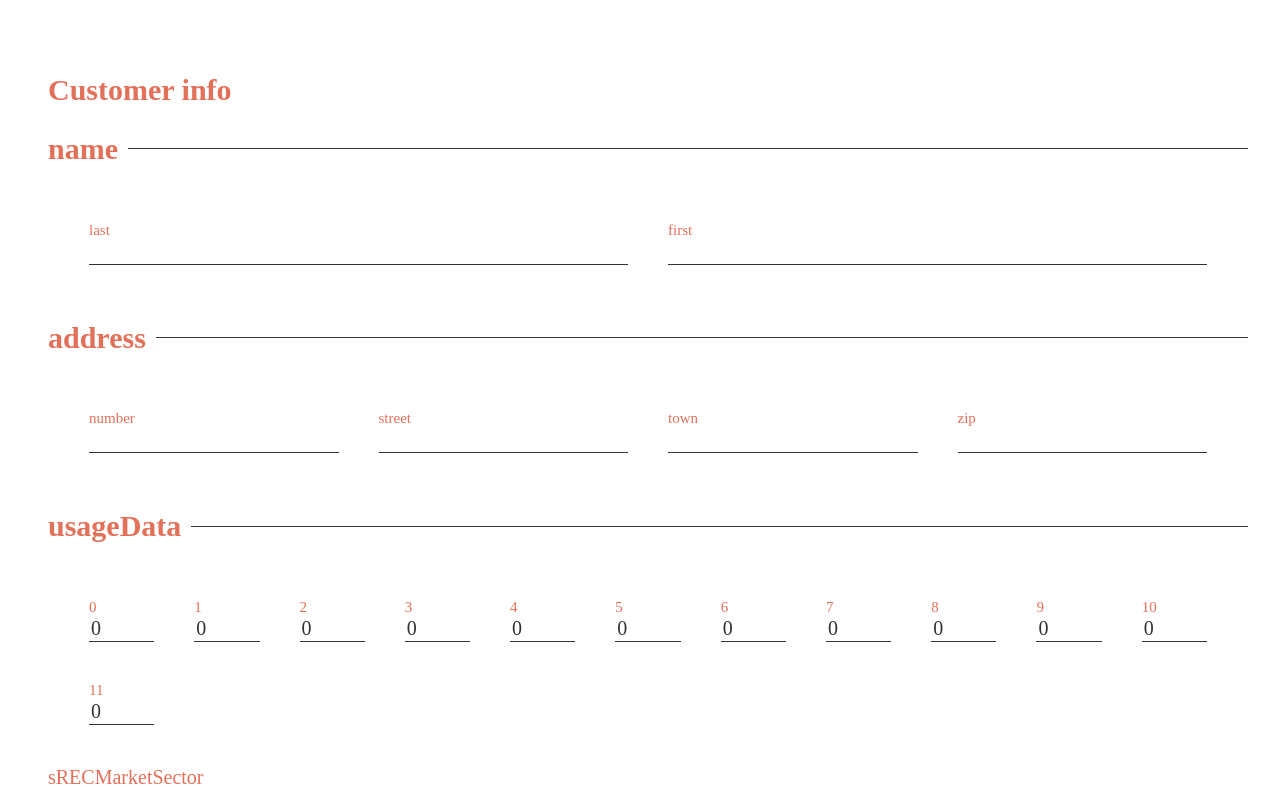
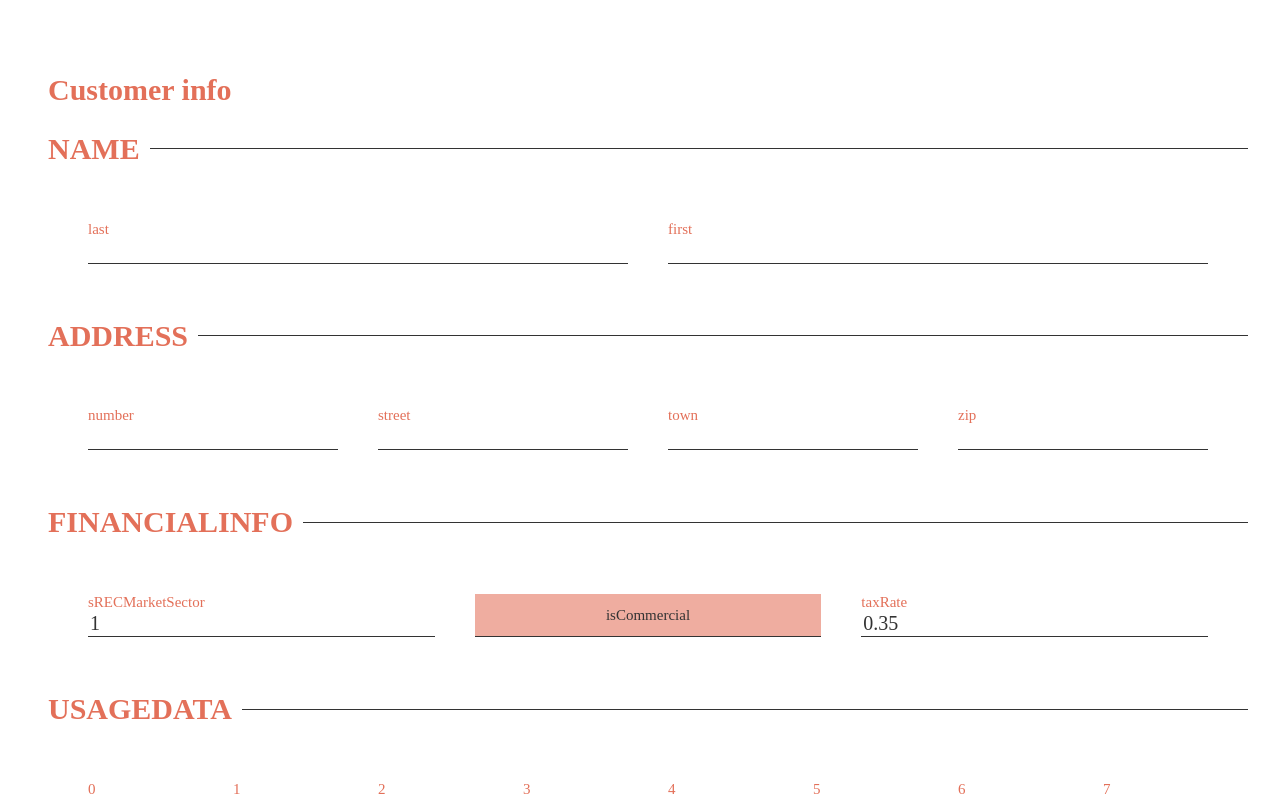
Before and after one commit to pete-murphy/sunwindapp, a React (Create React App) app: page / in a window 1280 px wide. Shown: the top 800 px of the page. Built offline with nearby package versions, Linux system fonts and the light colour scheme.

Commit message:
Compiled with no warnings, but checkbox/toggle inputs are buggy

```diff
--- a/src/App.js
+++ b/src/App.js
@@ -5,6 +5,9 @@ import ClientForm from "./components/ClientForm"
 class App extends Component {
   constructor() {
     super()
+
+    this.handleClientChange = this.handleClientChange.bind(this)
+    this.handleClientToggle = this.handleClientToggle.bind(this)
     this.state = {
       client: {
         name: {
@@ -17,9 +20,12 @@ class App extends Component {
           town: "",
           zip: ""
         },
+        financialInfo: {
+          sRECMarketSector: 1,
+          isCommercial: true,
+          taxRate: 0.35
+        },
         usageData: Array(12).fill(0),
-        sRECMarketSector: 1,
-        isCommercial: true,
         incentivePrograms: {
           fITC: true,
           sMART: false,
@@ -27,8 +33,7 @@ class App extends Component {
           mACRS: true,
           nantucketSolar: false,
           netMetering: true
-        },
-        taxRate: 0.35
+        }
       },
       system: {
         arrays: [
@@ -57,8 +62,36 @@ class App extends Component {
     }
   }
 
+  handleClientChange(value, name, category) {
+    this.setState(
+      ({ client }) =>
+        category ? (client[category][name] = value) : (client[name] = value)
+    )
+  }
+
+  handleClientToggle(name, category) {
+    console.log("Then: ", JSON.stringify(this.state.client, null, 2))
+    this.setState(
+      ({ client }) =>
+        category
+          ? (client[category][name] = !client[category][name])
+          : (client[name] = !client[name])
+    )
+  }
+
+  componentDidUpdate() {
+    const { client } = this.state
+    console.log("Now: ", JSON.stringify(client, null, 2))
+  }
+
   render() {
-    return <ClientForm {...this.state.client} />
+    return (
+      <ClientForm
+        {...this.state.client}
+        handleChange={this.handleClientChange}
+        handleToggle={this.handleClientToggle}
+      />
+    )
   }
 }
 
--- a/src/components/ClientForm.js
+++ b/src/components/ClientForm.js
@@ -8,11 +8,9 @@ const Form = styled.form`
 
 const Fieldset = styled.div`
   display: grid;
-  grid-template-columns: repeat(auto-fit, minmax(8ch, 1fr));
+  grid-template-columns: repeat(auto-fit, minmax(12ch, 1fr));
   grid-gap: 20px;
   padding: 1rem;
-  border: 1px solid white;
-  border-radius: 3px;
   margin: 0.5rem;
 `
 
@@ -33,8 +31,8 @@ const Legend = styled.div`
 
 const InputGroup = styled.div`
   display: flex;
-  flex-direction: column;
-  justify-content: flex-end;
+  flex-direction: ${props => (props.row ? "row" : "column")};
+  justify-content: ${props => (props.row ? "flex-start" : "flex-end")};
   padding: 0.5rem;
   grid-column: span ${props => (props.span ? props.span : "1")};
   & label {
@@ -42,7 +40,22 @@ const InputGroup = styled.div`
   }
 `
 
+const Input = styled.input``
+
+const Checkbox = styled.input`
+  font-size: 0.75rem;
+  width: 100%;
+  background-color: ${props => (props.on ? "var(--peach)" : "transparent")};
+`
+
 export default class ClientForm extends Component {
+  constructor() {
+    super()
+
+    this.handleChange = this.handleChange.bind(this)
+    this.handleToggle = this.handleToggle.bind(this)
+  }
+
   static propTypes = {
     name: PropTypes.shape({
       first: PropTypes.string.isRequired,
@@ -66,7 +79,8 @@ export default class ClientForm extends Component {
       mACRS: PropTypes.bool.isRequired,
       nantucketSolar: PropTypes.bool.isRequired,
       netMetering: PropTypes.bool.isRequired
-    }).isRequired
+    }).isRequired,
+    handleChange: PropTypes.func.isRequired
   }
 
   static defaultProps = {
@@ -76,38 +90,61 @@ export default class ClientForm extends Component {
     }
   }
 
+  handleChange(e) {
+    const { category } = e.target.dataset
+    const { name, value } = e.target
+    this.props.handleChange(value, name, category)
+  }
+
+  handleToggle(e) {
+    const { category } = e.target.dataset
+    const { name } = e.target
+    this.props.handleToggle(name, category)
+  }
+
+  // componentDidUpdate() {
+  //   console.log(JSON.stringify(this.props, null, 2))
+  // }
+
   render() {
     return (
       <Form>
         <h2>Customer info</h2>
-        {Object.keys(this.props).map(
-          prop =>
-            typeof this.props[prop] === "object" ? (
-              <Fragment>
-                <Legend>
-                  <h2>{prop}</h2>
-                </Legend>
-                <Fieldset>
-                  {Object.keys(this.props[prop]).map(subProp => (
-                    <InputGroup>
-                      <label htmlFor={subProp}>{subProp}</label>
-                      <input type="text" value={this.props[prop][subProp]} />
+        {Object.keys(this.props).map(category => (
+          <Fragment key={category}>
+            <Legend>
+              <h2>{category.toUpperCase()}</h2>
+            </Legend>
+            <Fieldset>
+              {Object.keys(this.props[category]).map(
+                name =>
+                  typeof this.props[category][name] !== "boolean" ? (
+                    <InputGroup key={name}>
+                      <label htmlFor={name}>{name}</label>
+                      <Input
+                        type="text"
+                        data-category={category}
+                        name={name}
+                        value={this.props[category][name]}
+                        onChange={this.handleChange}
+                      />
                     </InputGroup>
-                  ))}
-                </Fieldset>
-              </Fragment>
-            ) : (
-              <Fragment>
-                <Legend>{prop}</Legend>
-                <Fieldset>
-                  <InputGroup>
-                    <label htmlFor={prop}>{prop}</label>
-                    <input type="text" value={this.props[prop]} />
-                  </InputGroup>
-                </Fieldset>
-              </Fragment>
-            )
-        )}
+                  ) : (
+                    <InputGroup key={name} row>
+                      <Checkbox
+                        type="button"
+                        data-category={category}
+                        name={name}
+                        on={this.props[category][name]}
+                        onClick={this.handleToggle}
+                        value={name}
+                      />
+                    </InputGroup>
+                  )
+              )}
+            </Fieldset>
+          </Fragment>
+        ))}
       </Form>
     )
   }
--- a/src/index.js
+++ b/src/index.js
@@ -4,12 +4,6 @@ import App from "./App"
 import registerServiceWorker from "./registerServiceWorker"
 
 import { injectGlobal } from "styled-components"
-
-const peach = "#efada0"
-const peachDark = "#e37059"
-const night = "#333"
-const surDark = "#24828f"
-const haus = "#f3f4f4"
 
 injectGlobal`
 :root {
@@ -19,6 +13,13 @@ injectGlobal`
   --peachDark: #e37059;
   --surDark: #24828f;
   font-size: 20px;
+}
+
+input[type="checkbox"] {
+  display: inline-block;
+  &:checked {
+    background: var(--peach);
+  }
 }
 
 body {
@@ -38,7 +39,7 @@ input {
   background: transparent;
   border: none;
   color: var(--night);
-  border-bottom: 1px solid ${night};
+  border-bottom: 1px solid var(--night);
   font-size: 1rem;
   &:focus {
     outline: none;
```
